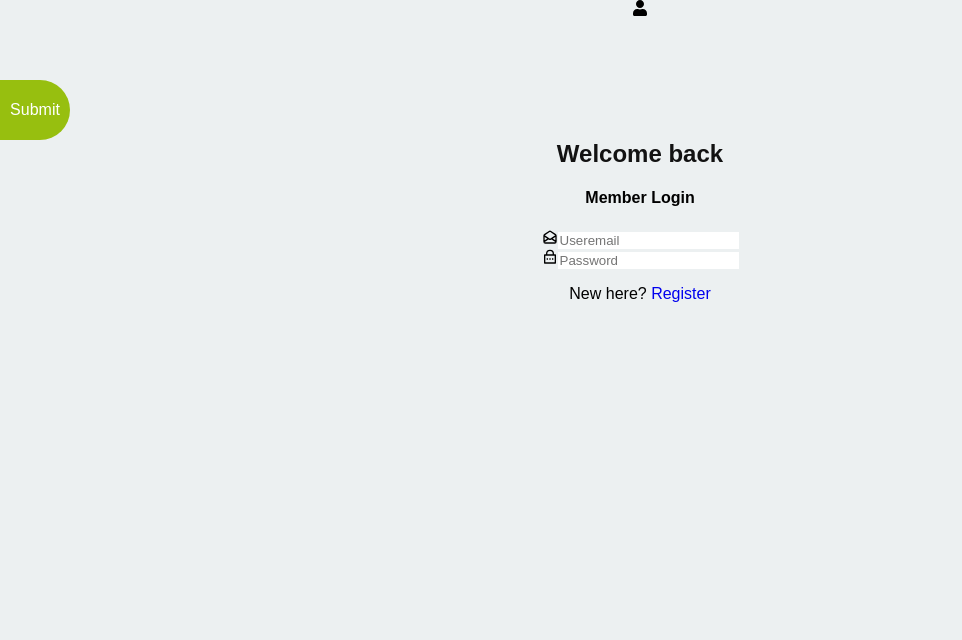
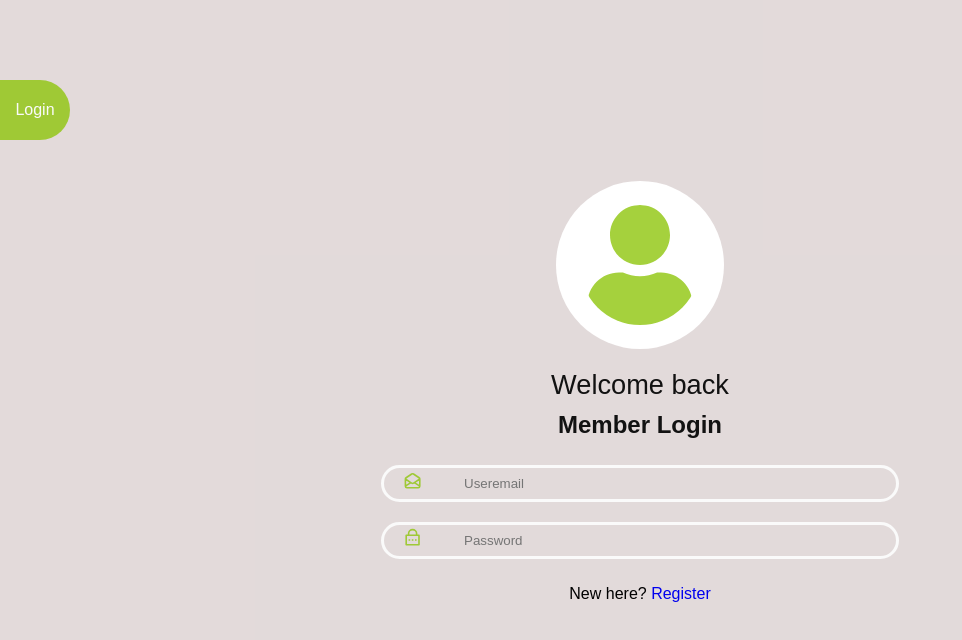
Before and after one commit to Wahaj-Ali/homely-frontend, a React (Create React App) app: page /login in a window 1280 px wide. Shown: the top 640 px of the page, without its empty margins (0-962 px from the left). Built offline with nearby package versions, Linux system fonts and the light colour scheme.

Commit message:
Update Login.js

```diff
--- a/src/components/auth/Login.js
+++ b/src/components/auth/Login.js
@@ -5,6 +5,7 @@ import { HiOutlineMailOpen } from 'react-icons/hi';
 import { RiLockPasswordLine } from 'react-icons/ri';
 import { Link, useNavigate } from 'react-router-dom';
 import { login } from '../../Redux/Reducers/authSlice';
+import './Login.scss';
 
 const Login = () => {
   const dispatch = useDispatch();
@@ -31,7 +32,7 @@ const Login = () => {
   };
 
   return (
-    <section>
+    <section className="login-section">
       <div className="loginIcon"><FaUser /></div>
       <h2>Welcome back</h2>
 
@@ -61,7 +62,7 @@ const Login = () => {
           />
         </div>
 
-        <button type="submit">Submit</button>
+        <button type="submit">Login</button>
       </form>
       <p>
         New here?
```
